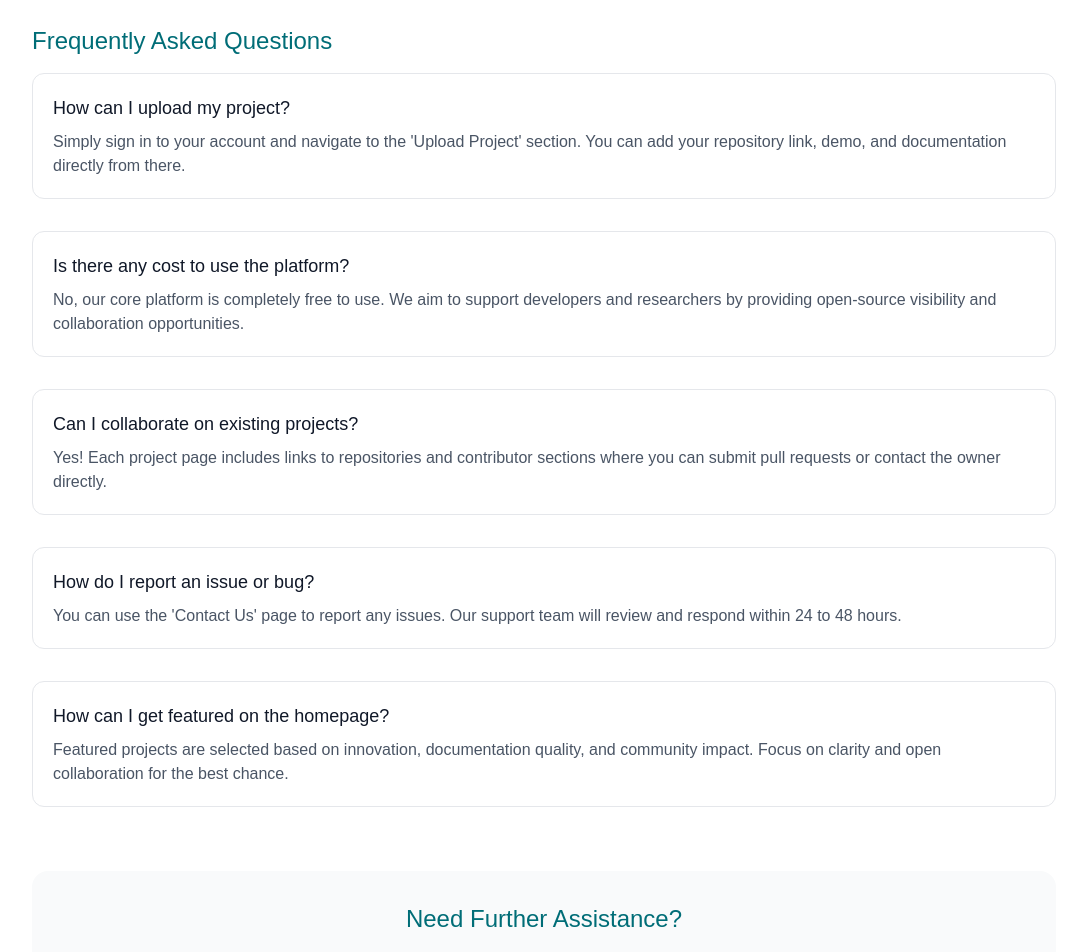
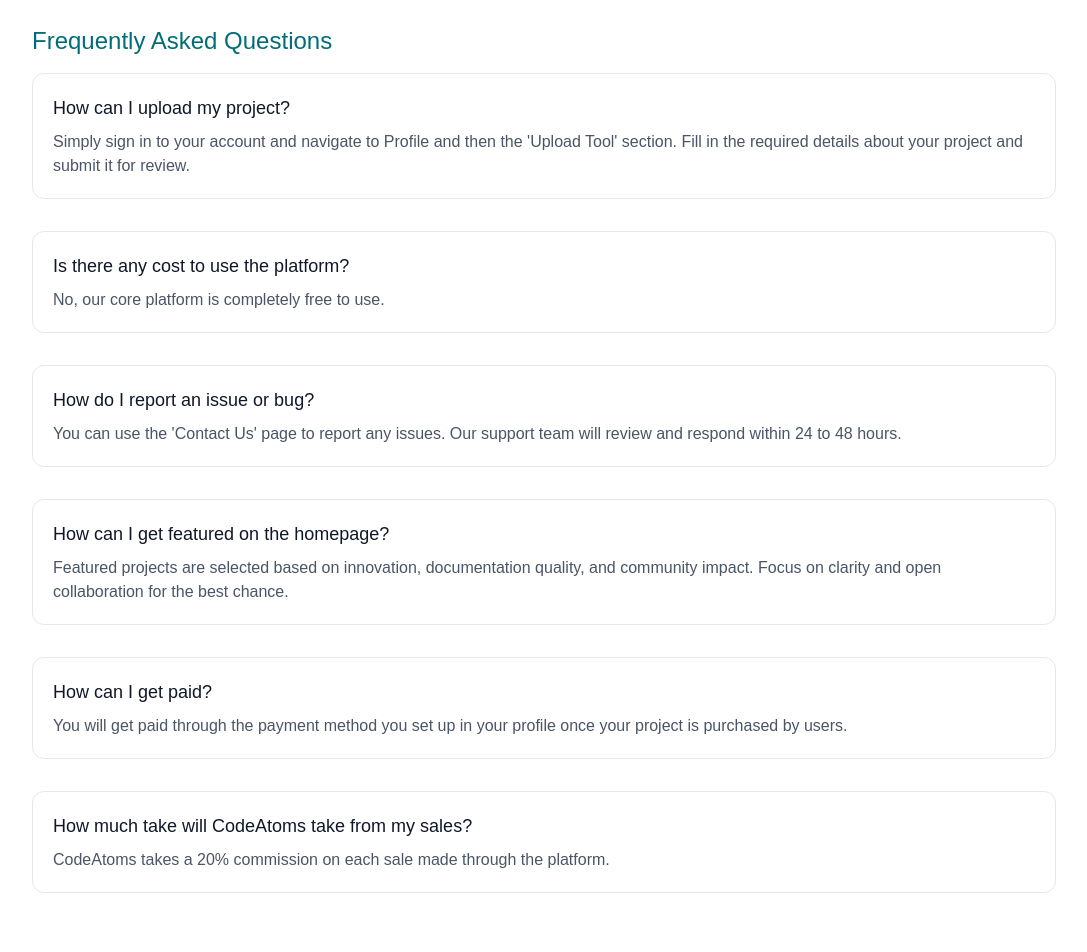
Before and after one commit to CodeAtoms-org/CodeAtoms, a Next.js app: page /help in a window 1280 px wide. Shown: the part 300-1252 px from the top of the page, without its empty margins (96-1183 px from the left). Built offline with nearby package versions, Linux system fonts and the light colour scheme; no server answers.

Commit message:
add faqs

```diff
--- a/src/app/help/cli.js
+++ b/src/app/help/cli.js
@@ -6,16 +6,13 @@ export default function Help() {
   const faqs = [
     {
       q: "How can I upload my project?",
-      a: "Simply sign in to your account and navigate to the 'Upload Project' section. You can add your repository link, demo, and documentation directly from there.",
+      a: "Simply sign in to your account and navigate to Profile and then the 'Upload Tool' section. Fill in the required details about your project and submit it for review.",
     },
     {
       q: "Is there any cost to use the platform?",
-      a: "No, our core platform is completely free to use. We aim to support developers and researchers by providing open-source visibility and collaboration opportunities.",
+      a: "No, our core platform is completely free to use.",
     },
-    {
-      q: "Can I collaborate on existing projects?",
-      a: "Yes! Each project page includes links to repositories and contributor sections where you can submit pull requests or contact the owner directly.",
-    },
+
     {
       q: "How do I report an issue or bug?",
       a: "You can use the 'Contact Us' page to report any issues. Our support team will review and respond within 24 to 48 hours.",
@@ -23,6 +20,14 @@ export default function Help() {
     {
       q: "How can I get featured on the homepage?",
       a: "Featured projects are selected based on innovation, documentation quality, and community impact. Focus on clarity and open collaboration for the best chance.",
+    },
+    {
+      q: "How can I get paid?",
+      a: "You will get paid through the payment method you set up in your profile once your project is purchased by users.",
+    },
+    {
+      q: "How much take will CodeAtoms take from my sales?",
+      a: "CodeAtoms takes a 20% commission on each sale made through the platform.",
     },
   ];
 
--- a/src/components/Footer.js
+++ b/src/components/Footer.js
@@ -48,7 +48,7 @@ export default function Footer() {
           <div className="flex flex-col max-w-40 gap-3">
             <h4 className=" text-lg">Guides</h4>
             <a href="/guides/how-to-publish-your-tool" className="text-gray-700 hover:text-[#006D77] transition">How to Publish your Tool</a>
-            <a href="/terms" className="text-gray-700 hover:text-[#006D77] transition">Terms of Service</a>
+
           </div>
         </div>
       </div>
```
